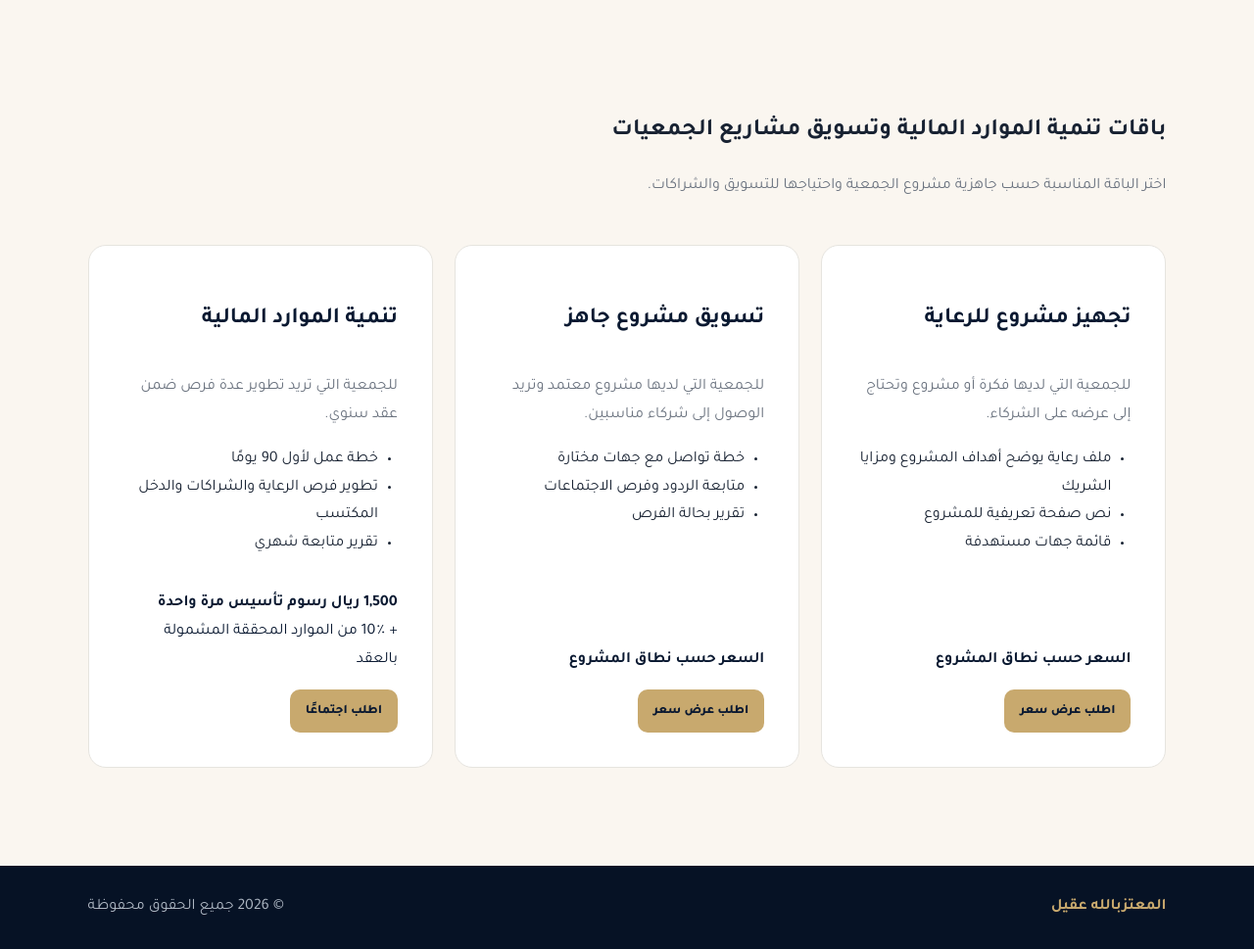
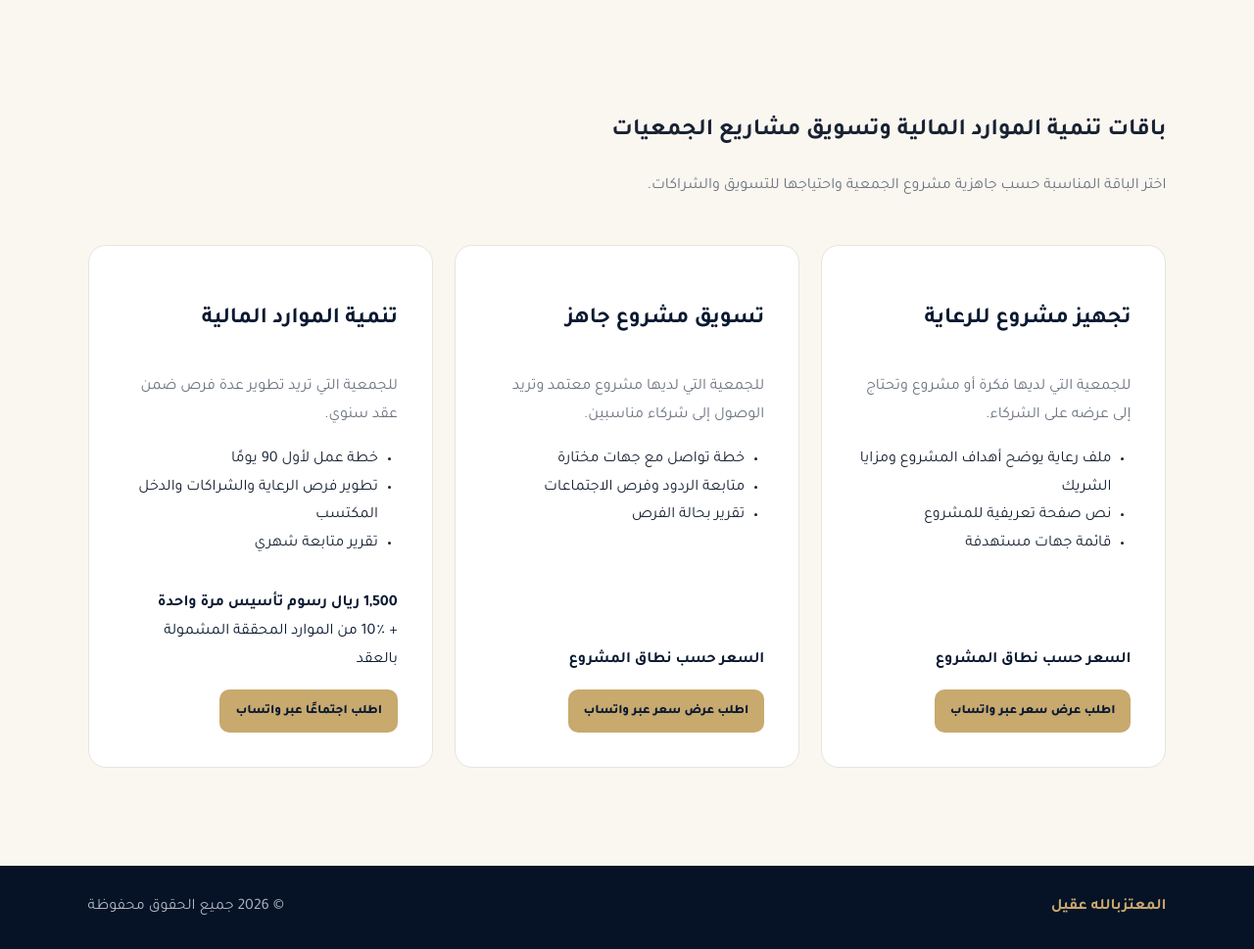
Before and after one commit to athkyaaai-pixel/almotazbellah-website-, a plain HTML site: page packages.html in a window 1280 px wide. Shown: the part 95-1064 px from the top of the page at 98% size. Drawn offline with Linux system fonts and the light colour scheme.

Commit message:
Use WhatsApp for contact in packages.html

```diff
--- a/packages.html
+++ b/packages.html
@@ -30,21 +30,21 @@
       <p>للجمعية التي لديها فكرة أو مشروع وتحتاج إلى عرضه على الشركاء.</p>
       <ul><li>ملف رعاية يوضح أهداف المشروع ومزايا الشريك</li><li>نص صفحة تعريفية للمشروع</li><li>قائمة جهات مستهدفة</li></ul>
       <p class="terms"><strong>السعر حسب نطاق المشروع</strong></p>
-      <a class="btn small" href="mailto:info@almotazbellah.com?subject=%D8%B7%D9%84%D8%A8%20%D8%B9%D8%B1%D8%B6%20%D8%B3%D8%B9%D8%B1%20%E2%80%94%20%D8%AA%D8%AC%D9%87%D9%8A%D8%B2%20%D9%85%D8%B4%D8%B1%D9%88%D8%B9%20%D9%84%D9%84%D8%B1%D8%B9%D8%A7%D9%8A%D8%A9">اطلب عرض سعر</a>
+      <a class="btn small" href="https://wa.me/966551157297?text=%D8%A7%D9%84%D8%B3%D9%84%D8%A7%D9%85%20%D8%B9%D9%84%D9%8A%D9%83%D9%85%D8%8C%20%D8%A3%D9%88%D8%AF%20%D8%A7%D9%84%D8%A7%D8%B3%D8%AA%D9%81%D8%B3%D8%A7%D8%B1%20%D8%B9%D9%86%20%D8%B7%D9%84%D8%A8%20%D8%B9%D8%B1%D8%B6%20%D8%B3%D8%B9%D8%B1%20%E2%80%94%20%D8%AA%D8%AC%D9%87%D9%8A%D8%B2%20%D9%85%D8%B4%D8%B1%D9%88%D8%B9%20%D9%84%D9%84%D8%B1%D8%B9%D8%A7%D9%8A%D8%A9.">اطلب عرض سعر عبر واتساب</a>
     </article>
     <article>
       <h3>تسويق مشروع جاهز</h3>
       <p>للجمعية التي لديها مشروع معتمد وتريد الوصول إلى شركاء مناسبين.</p>
       <ul><li>خطة تواصل مع جهات مختارة</li><li>متابعة الردود وفرص الاجتماعات</li><li>تقرير بحالة الفرص</li></ul>
       <p class="terms"><strong>السعر حسب نطاق المشروع</strong></p>
-      <a class="btn small" href="mailto:info@almotazbellah.com?subject=%D8%B7%D9%84%D8%A8%20%D8%B9%D8%B1%D8%B6%20%D8%B3%D8%B9%D8%B1%20%E2%80%94%20%D8%AA%D8%B3%D9%88%D9%8A%D9%82%20%D9%85%D8%B4%D8%B1%D9%88%D8%B9%20%D8%AC%D8%A7%D9%87%D8%B2">اطلب عرض سعر</a>
+      <a class="btn small" href="https://wa.me/966551157297?text=%D8%A7%D9%84%D8%B3%D9%84%D8%A7%D9%85%20%D8%B9%D9%84%D9%8A%D9%83%D9%85%D8%8C%20%D8%A3%D9%88%D8%AF%20%D8%A7%D9%84%D8%A7%D8%B3%D8%AA%D9%81%D8%B3%D8%A7%D8%B1%20%D8%B9%D9%86%20%D8%B7%D9%84%D8%A8%20%D8%B9%D8%B1%D8%B6%20%D8%B3%D8%B9%D8%B1%20%E2%80%94%20%D8%AA%D8%B3%D9%88%D9%8A%D9%82%20%D9%85%D8%B4%D8%B1%D9%88%D8%B9%20%D8%AC%D8%A7%D9%87%D8%B2.">اطلب عرض سعر عبر واتساب</a>
     </article>
     <article>
       <h3>تنمية الموارد المالية</h3>
       <p>للجمعية التي تريد تطوير عدة فرص ضمن عقد سنوي.</p>
       <ul><li>خطة عمل لأول 90 يومًا</li><li>تطوير فرص الرعاية والشراكات والدخل المكتسب</li><li>تقرير متابعة شهري</li></ul>
       <p class="terms"><strong>1,500 ريال رسوم تأسيس مرة واحدة</strong><br>+ 10٪ من الموارد المحققة المشمولة بالعقد</p>
-      <a class="btn small" href="mailto:info@almotazbellah.com?subject=%D8%B7%D9%84%D8%A8%20%D8%A7%D8%AC%D8%AA%D9%85%D8%A7%D8%B9%20%E2%80%94%20%D8%AA%D9%86%D9%85%D9%8A%D8%A9%20%D8%A7%D9%84%D9%85%D9%88%D8%A7%D8%B1%D8%AF%20%D8%A7%D9%84%D9%85%D8%A7%D9%84%D9%8A%D8%A9">اطلب اجتماعًا</a>
+      <a class="btn small" href="https://wa.me/966551157297?text=%D8%A7%D9%84%D8%B3%D9%84%D8%A7%D9%85%20%D8%B9%D9%84%D9%8A%D9%83%D9%85%D8%8C%20%D8%A3%D9%88%D8%AF%20%D8%A7%D9%84%D8%A7%D8%B3%D8%AA%D9%81%D8%B3%D8%A7%D8%B1%20%D8%B9%D9%86%20%D8%B7%D9%84%D8%A8%20%D8%A7%D8%AC%D8%AA%D9%85%D8%A7%D8%B9%20%E2%80%94%20%D8%AA%D9%86%D9%85%D9%8A%D8%A9%20%D8%A7%D9%84%D9%85%D9%88%D8%A7%D8%B1%D8%AF%20%D8%A7%D9%84%D9%85%D8%A7%D9%84%D9%8A%D8%A9.">اطلب اجتماعًا عبر واتساب</a>
     </article>
   </div>
 </section>
```
